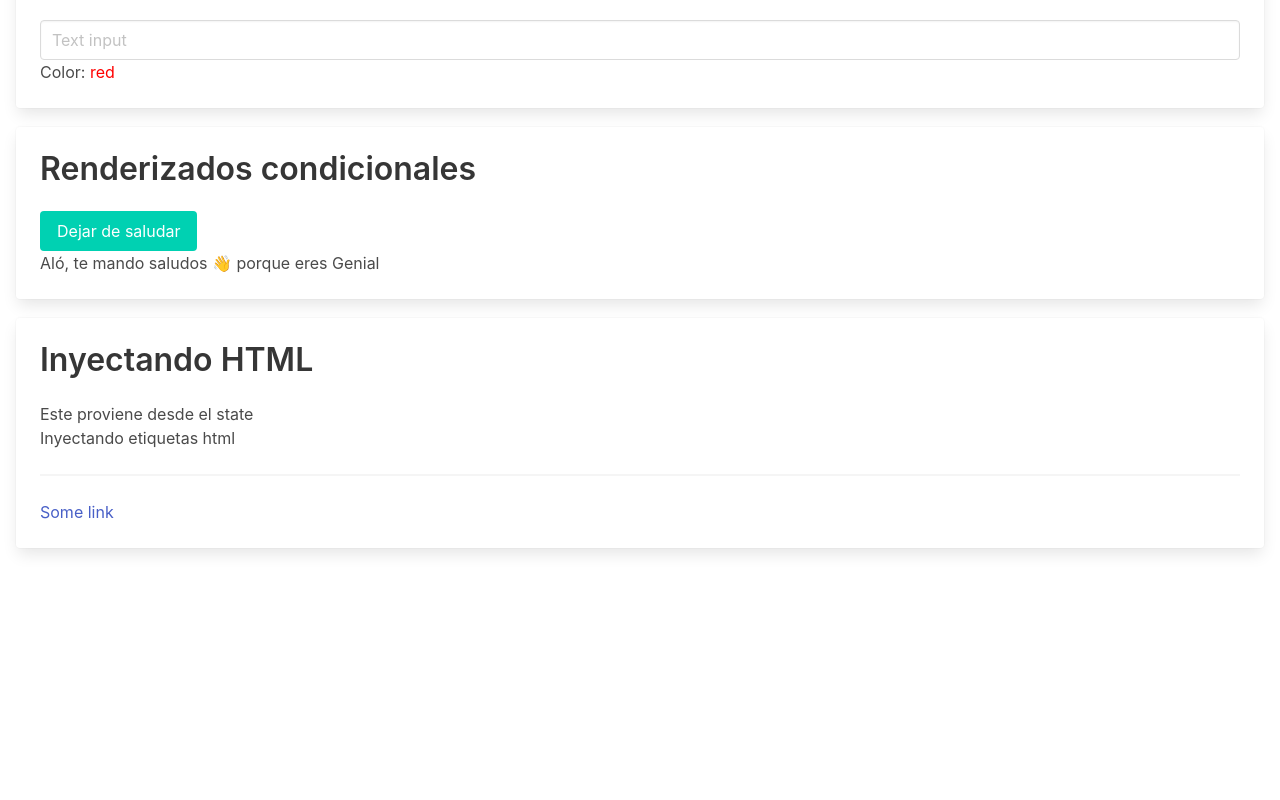
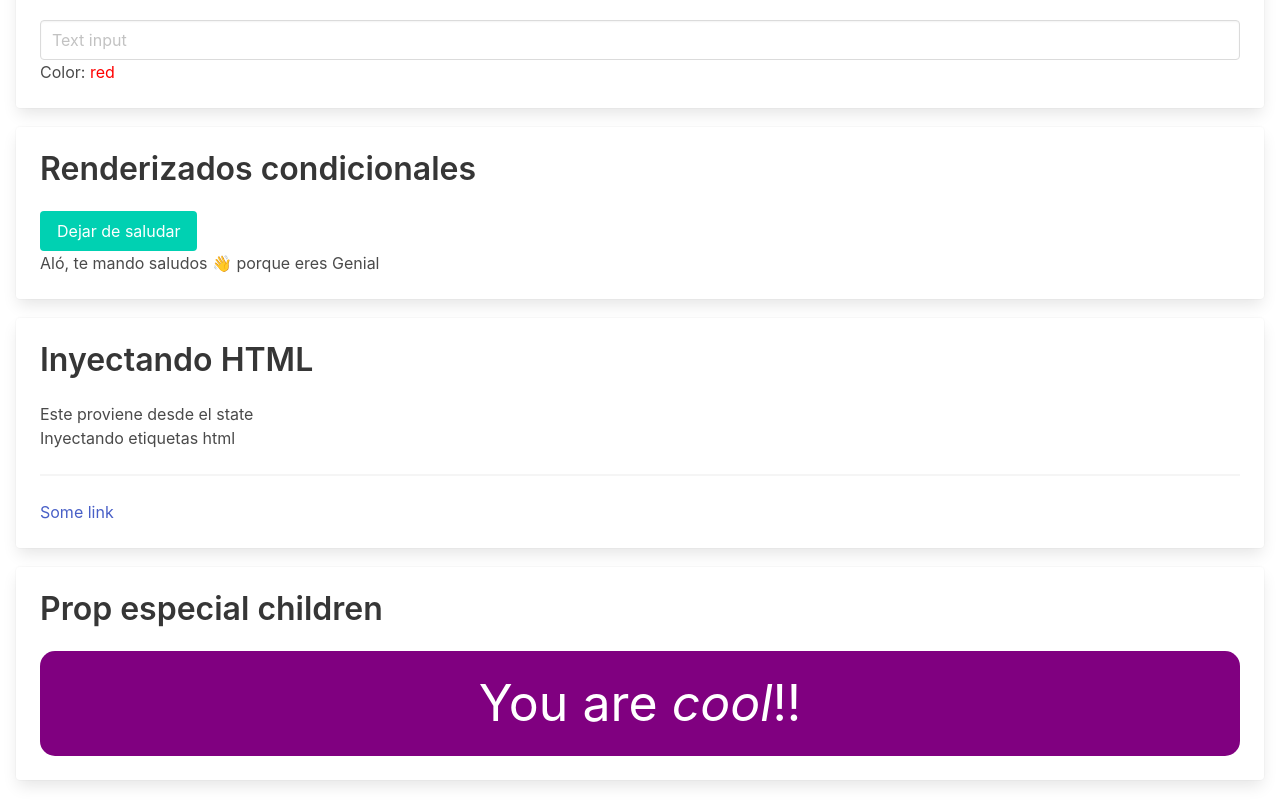
Before and after one commit to bider88/basic-react, a React (Create React App) app: page / in a window 1280 px wide. Shown: the part 1153-1953 px from the top of the page. Before the commit the page ends 1720 px from the top, so only its background shows below. Built offline with nearby package versions, Linux system fonts and the light colour scheme.

Commit message:
Especial prop children

```diff
--- a/src/App.js
+++ b/src/App.js
@@ -7,6 +7,7 @@ import Input from './components/Input'
 import InputEvent from './components/InputEvent'
 import ConditionalRender from './components/ConditionalRender';
 import InjectHtml from './components/InjectHtml';
+import ChildrenProp from './components/ChildrenProp';
 
 function App() {
 
@@ -37,6 +38,8 @@ function App() {
         <ConditionalRender greeting title='Renderizados condicionales'/>
         { /* Inyectando html */}
         <InjectHtml/>
+        { /* Prop especial children */}
+        <ChildrenProp/>
       </div>
     </div>
   );
--- /dev/null
+++ b/src/components/ChildrenProp/ChildrenProp.js
@@ -0,0 +1,38 @@
+import React from 'react'
+
+const Title = (props) => {
+
+  const styles = {
+    padding: '0.3em',
+    color: '#fff',
+    background: props.uiColor,
+    borderRadius: '0.3em',
+    textAlign: 'center',
+    fontSize: '50px'
+  }
+
+  console.log('props.children', props.children)
+
+  return (
+    <h1 style= { styles }>{ props.children }</h1>
+  )
+}
+
+export default class ChildrenProp extends React.Component {
+  state = {
+    uiColor: 'purple'
+  }
+
+  render() {
+    return (
+      <div className='card'>
+        <div className='card-content'>
+          <p className='title'>Prop especial children</p>
+          <Title uiColor={this.state.uiColor}>
+            You are <em>cool</em>!!
+          </Title>
+        </div>
+      </div>
+    )
+  }
+}
--- /dev/null
+++ b/src/components/ChildrenProp/index.js
@@ -0,0 +1 @@
+export { default } from './ChildrenProp'
```
